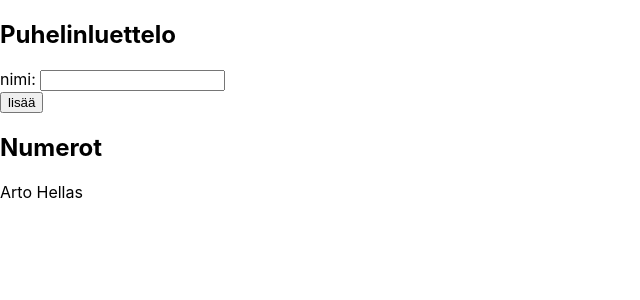
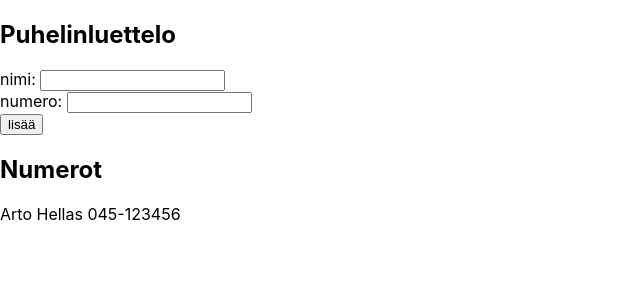
Before and after one commit to skaipio/fullstackopen2019_osa2, a React (Create React App) app in the folder puhelinluettelo/: page / in a window 1280 px wide. Shown: the top 300 px of the page, without its empty margins (0-640 px from the left). Built offline with nearby package versions, Linux system fonts and the light colour scheme; the HTML template or start-up script is replaced by a standard one.

Commit message:
Tehtävä 2.8. Puhelinluettelo step3

```diff
--- a/puhelinluettelo/src/App.js
+++ b/puhelinluettelo/src/App.js
@@ -2,15 +2,20 @@ import React, { useState } from 'react'
 
 const App = () => {
   const [ persons, setPersons] = useState([
-    { name: 'Arto Hellas' }
+    { name: 'Arto Hellas', number: '045-123456' }
   ])
   const [ newName, setNewName ] = useState('')
+  const [ newNumber, setNewNumber ] = useState('')
 
   const handleNameChange = (event) => {
     setNewName(event.target.value)
   }
 
-  const addName = (event) => {
+  const handleNumberChange = (event) => {
+    setNewNumber(event.target.value)
+  }
+
+  const addPerson = (event) => {
     event.preventDefault()
 
     const indexofPerson = persons.findIndex(person => person.name === newName)
@@ -21,29 +26,32 @@ const App = () => {
     }
 
     const newPerson = {
-      name: newName
+      name: newName,
+      number: newNumber
     }
     setPersons(persons.concat(newPerson))
     setNewName('')
+    setNewNumber('')
   }
 
-  const names = () => persons.map(person =>
-    <div key={person.name}>{person.name}</div>
+  const personRows = () => persons.map(person =>
+    <div key={person.name}>{person.name} {person.number}</div>
   )
 
   return (
     <div>
       <h2>Puhelinluettelo</h2>
-      <form onSubmit={addName}>
+      <form onSubmit={addPerson}>
         <div>
           nimi: <input value={newName} onChange={handleNameChange} />
         </div>
+        <div>numero: <input value={newNumber} onChange={handleNumberChange} /></div>
         <div>
           <button type="submit">lisää</button>
         </div>
       </form>
       <h2>Numerot</h2>
-      {names()}
+      {personRows()}
     </div>
   )
 
```
